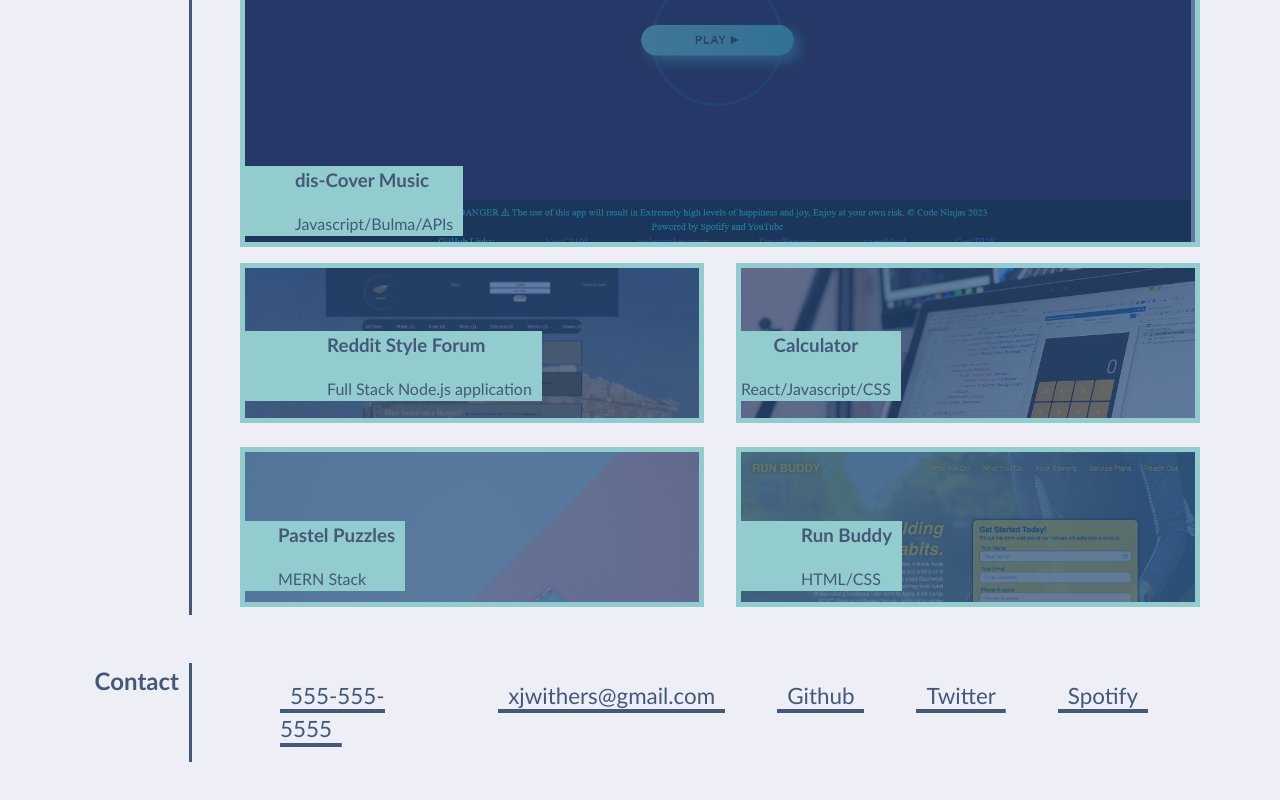
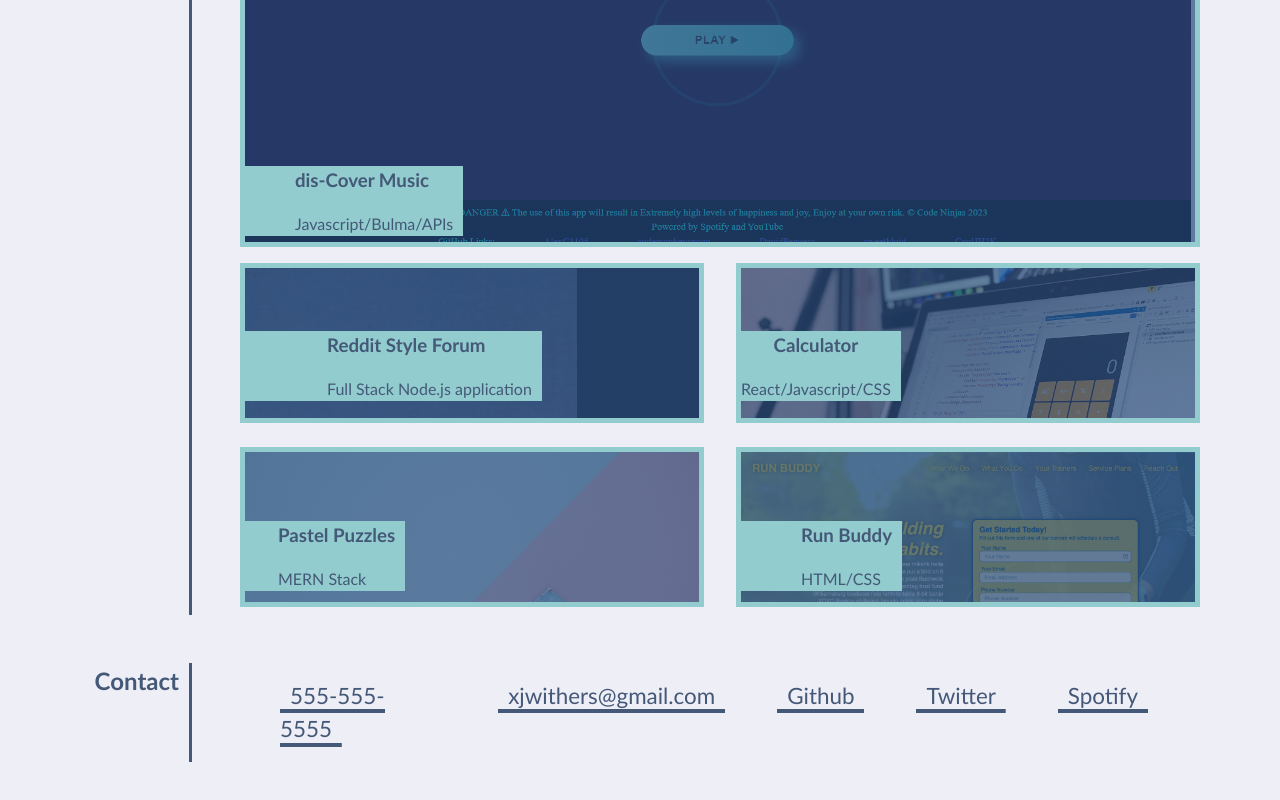
Before and after one commit to codemonkeyspoon/First-Portfolio, a plain HTML site: page index.html in a window 1280 px wide. Shown: the part 1238-2038 px from the top of the page. Drawn offline with Linux system fonts and the light colour scheme.

Commit message:
fixed image

```diff
--- a/assets/css/style.css
+++ b/assets/css/style.css
@@ -150,12 +150,12 @@
 
 #project2 {
     background:linear-gradient(0deg, var(--transblue), var(--transblue)), url(../images/project2.png);
-    background-size: cover;
+
 }
 
 #project2:hover {
   background:linear-gradient(0deg, var(--transblue), var(--translight)), url(../images/project2.png);
-  background-size: cover;
+
 
 }
 
```
